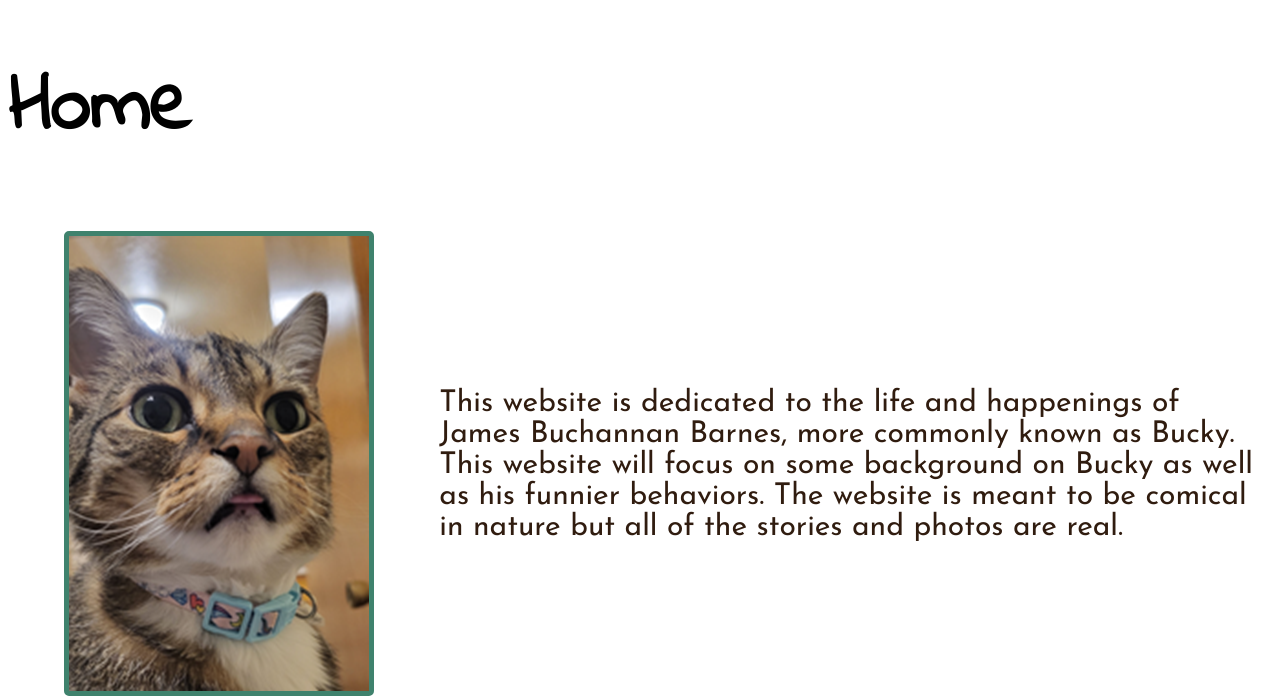
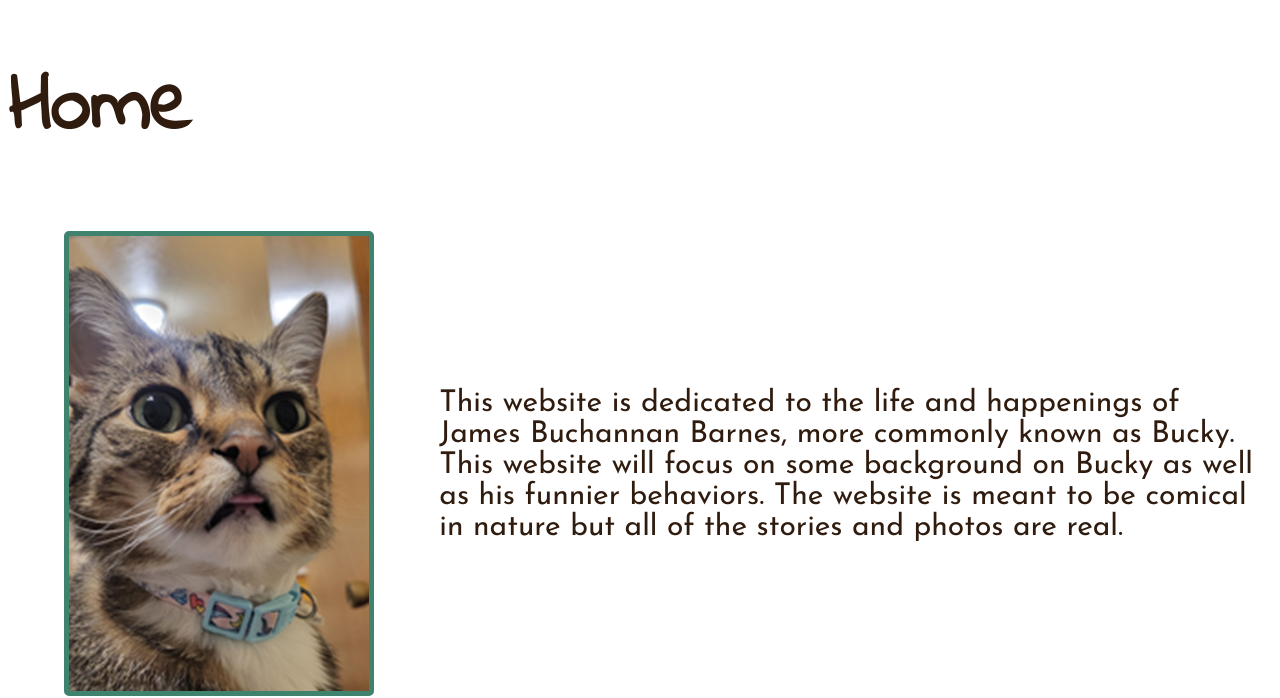
Before and after one commit to Logan-Sprague/WDD130, a plain HTML site: page oh-my-cat/index.html in a window 1280 px wide. Shown: the part 121-819 px from the top of the page. Drawn offline with Linux system fonts and the light colour scheme.

Commit message:
changed home hero to brown

```diff
--- a/oh-my-cat/styles/styles.css
+++ b/oh-my-cat/styles/styles.css
@@ -43,6 +43,7 @@ header nav{
 }
 #hero{
     font-size: 40px;
+    color: #301c0f;
 }
 h1{
     font-family: "Indie Flower", serif;
```
